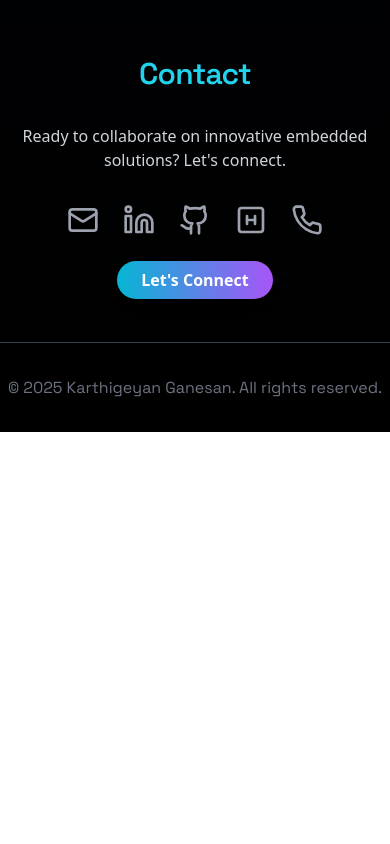
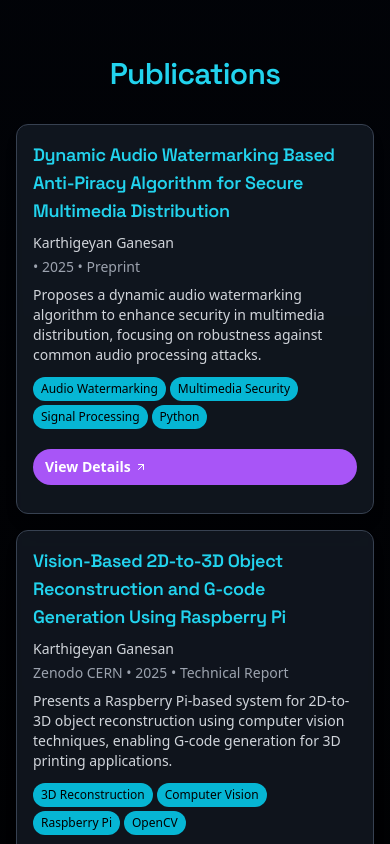
Before and after one commit to Karthigeyan06/myportfolio, a React (Create React App) app: page / in a window 390 px wide. Shown: the part 5380-6224 px from the top of the page. Before the commit the page ends 5812 px from the top, so only its background shows below. Built offline with nearby package versions, Linux system fonts and the light colour scheme.

Commit message:
Added PUblications

```diff
--- a/src/Portfolio.js
+++ b/src/Portfolio.js
@@ -158,6 +158,139 @@ const Certifications = () => {
               </a>
               <button
                 onClick={() => setSelectedCert(null)}
+                className="px-4 py-2 bg-gray-700 text-gray-300 font-semibold rounded-full hover:bg-gray-600 transition-all duration-300 font-poppins"
+              >
+                Close
+              </button>
+            </div>
+          </motion.div>
+        </motion.div>
+      )}
+    </motion.section>
+  );
+};
+
+// Publications Component
+const Publications = () => {
+  const ref = useRef(null);
+  const isInView = useInView(ref, { once: true });
+  const [selectedPub, setSelectedPub] = useState(null);
+
+  const publicationsData = [
+    {
+      title: 'Dynamic Audio Watermarking Based Anti-Piracy Algorithm for Secure Multimedia Distribution',
+      authors: 'Karthigeyan Ganesan',
+      venue: '',
+      year: '2025',
+      type: 'Preprint',
+      doi: 'https://doi.org/10.5281/zenodo.18029798',
+      description: ' Proposes a dynamic audio watermarking algorithm to enhance security in multimedia distribution, focusing on robustness against common audio processing attacks.',
+      tags: ['Audio Watermarking', 'Multimedia Security', 'Signal Processing', 'Python'],
+      featured: true
+    },
+    {
+      title: 'Vision-Based 2D-to-3D Object Reconstruction and G-code Generation Using Raspberry Pi',
+      authors: 'Karthigeyan Ganesan',
+      venue: 'Zenodo CERN',
+      year: '2025',
+      type: 'Technical Report',
+      doi: 'https://doi.org/10.5281/zenodo.18032945',
+      description: 'Presents a Raspberry Pi-based system for 2D-to-3D object reconstruction using computer vision techniques, enabling G-code generation for 3D printing applications.',
+      tags: ['3D Reconstruction', 'Computer Vision', 'Raspberry Pi', 'OpenCV'],
+      featured: true
+    }
+  ];
+
+  return (
+    <motion.section
+      id="publications"
+      ref={ref}
+      className="py-12 md:py-16 px-4 md:px-8"
+      initial={{ opacity: 0, y: 50 }}
+      animate={isInView ? { opacity: 1, y: 0 } : {}}
+      transition={{ duration: 0.8 }}
+    >
+      <div className="max-w-6xl mx-auto">
+        <motion.h2
+          initial={{ opacity: 0, y: 30 }}
+          animate={isInView ? { opacity: 1, y: 0 } : {}}
+          transition={{ duration: 0.8, ease: "easeOut" }}
+          className="text-3xl font-semibold text-center mb-8 text-cyan-400 font-space-grotesk tracking-tight"
+        >
+          Publications
+        </motion.h2>
+        <div className="space-y-4">
+          {publicationsData.map((pub, index) => (
+            <motion.div
+              key={index}
+              className="bg-gray-800/50 rounded-xl p-4 md:p-6 shadow-lg border border-gray-700 backdrop-blur-sm"
+              whileHover={{ y: -2 }}
+            >
+              <div className="flex flex-col md:flex-row md:items-start md:justify-between mb-3">
+                <div className="flex-1">
+                  <h3 className="text-lg font-semibold text-cyan-400 mb-2 font-space-grotesk">{pub.title}</h3>
+                  <p className="text-gray-300 mb-1 font-poppins text-sm">{pub.authors}</p>
+                  <p className="text-gray-400 mb-2 font-poppins text-sm">{pub.venue} • {pub.year} • {pub.type}</p>
+                  <p className="text-gray-300 mb-3 font-poppins text-sm">{pub.description}</p>
+                  <div className="flex flex-wrap gap-1 mb-3">
+                    {pub.tags.map((tag, tagIndex) => (
+                      <span key={tagIndex} className="px-2 py-1 bg-cyan-500 text-black text-xs rounded-full font-poppins">
+                        {tag}
+                      </span>
+                    ))}
+                  </div>
+                </div>
+                <button
+                  onClick={() => setSelectedPub(pub)}
+                  className="inline-flex items-center gap-1 px-3 py-1 bg-purple-500 text-white font-semibold rounded-full hover:bg-purple-600 transition-all duration-300 font-poppins text-sm min-h-[36px] mt-2 md:mt-0"
+                >
+                  View Details <ArrowUpRight className="w-3 h-3" />
+                </button>
+              </div>
+            </motion.div>
+          ))}
+        </div>
+      </div>
+
+      {/* Modal */}
+      {selectedPub && (
+        <motion.div
+          className="fixed inset-0 bg-black/50 backdrop-blur-sm flex items-center justify-center z-50"
+          initial={{ opacity: 0 }}
+          animate={{ opacity: 1 }}
+          exit={{ opacity: 0 }}
+          onClick={() => setSelectedPub(null)}
+        >
+          <motion.div
+            className="bg-gray-800/90 rounded-xl p-6 max-w-lg w-full mx-4 border border-gray-700 backdrop-blur-sm"
+            initial={{ scale: 0.9, opacity: 0 }}
+            animate={{ scale: 1, opacity: 1 }}
+            exit={{ scale: 0.9, opacity: 0 }}
+            onClick={(e) => e.stopPropagation()}
+          >
+            <h3 className="text-xl font-semibold text-cyan-400 mb-2 font-space-grotesk">{selectedPub.title}</h3>
+            <p className="text-gray-300 mb-1 font-poppins">{selectedPub.authors}</p>
+            <p className="text-gray-400 mb-1 font-poppins">{selectedPub.venue} • {selectedPub.year}</p>
+            <p className="text-gray-400 mb-3 font-poppins">{selectedPub.type}</p>
+            <p className="text-gray-300 mb-4 font-poppins">{selectedPub.description}</p>
+            <div className="flex flex-wrap gap-1 mb-4">
+              {selectedPub.tags.map((tag, tagIndex) => (
+                <span key={tagIndex} className="px-2 py-1 bg-cyan-500 text-black text-xs rounded-full font-poppins">
+                  {tag}
+                </span>
+              ))}
+            </div>
+            <div className="flex gap-3">
+              <a
+                href={selectedPub.doi}
+                target="_blank"
+                rel="noopener noreferrer"
+                className="flex-1 px-4 py-2 bg-cyan-500 text-black font-semibold rounded-full hover:bg-cyan-600 transition-all duration-300 text-center font-poppins"
+              >
+                View Publication
+              </a>
+              <button
+                onClick={() => setSelectedPub(null)}
                 className="px-4 py-2 bg-gray-700 text-gray-300 font-semibold rounded-full hover:bg-gray-600 transition-all duration-300 font-poppins"
               >
                 Close
@@ -823,6 +956,7 @@ const Navigation = () => {
             <li><a href="#projects" className="text-gray-300 hover:text-cyan-400 transition-colors font-poppins">Projects</a></li>
             <li><a href="#experience" className="text-gray-300 hover:text-cyan-400 transition-colors font-poppins">Experience</a></li>
             <li><a href="#certifications" className="text-gray-300 hover:text-cyan-400 transition-colors font-poppins">Certifications</a></li>
+            <li><a href="#publications" className="text-gray-300 hover:text-cyan-400 transition-colors font-poppins">Publications</a></li>
             <li><a href="#contact" className="text-gray-300 hover:text-cyan-400 transition-colors font-poppins">Contact</a></li>
           </ul>
           <button
@@ -859,6 +993,7 @@ const Navigation = () => {
               <li><a href="#projects" onClick={closeMobileMenu} className="block text-gray-300 hover:text-cyan-400 transition-colors font-poppins py-3 px-2">Projects</a></li>
               <li><a href="#experience" onClick={closeMobileMenu} className="block text-gray-300 hover:text-cyan-400 transition-colors font-poppins py-3 px-2">Experience</a></li>
               <li><a href="#certifications" onClick={closeMobileMenu} className="block text-gray-300 hover:text-cyan-400 transition-colors font-poppins py-3 px-2">Certifications</a></li>
+              <li><a href="#publications" onClick={closeMobileMenu} className="block text-gray-300 hover:text-cyan-400 transition-colors font-poppins py-3 px-2">Publications</a></li>
               <li><a href="#contact" onClick={closeMobileMenu} className="block text-gray-300 hover:text-cyan-400 transition-colors font-poppins py-3 px-2">Contact</a></li>
             </ul>
           </motion.div>
@@ -879,6 +1014,7 @@ export default function Portfolio() {
       <Projects />
       <Experience />
       <Certifications />
+      <Publications />
       <Contact />
       <footer
         className="py-8 bg-black text-center text-gray-500 border-t border-gray-700 font-space-grotesk"
```
